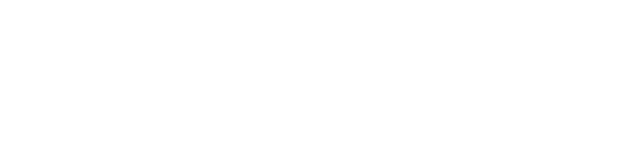
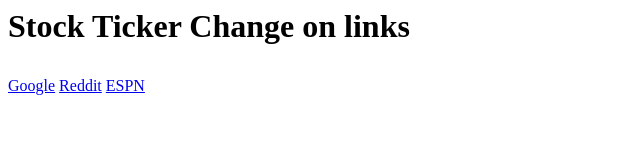
Before and after one commit to sorines/stockTickerChange, a plain HTML site: page index.html in a window 1280 px wide. Shown: the whole page, without its empty margins (0-640 px from the left). Drawn offline with Linux system fonts and the light colour scheme.

Commit message:
added links

```diff
--- a/index.html
+++ b/index.html
@@ -1,8 +1,20 @@
-<html>
+<html lang="en">
     <!-- this is mvp-->
+        <head>
+                <meta charset= "utf-8">
 
 
 
+
+   <h1>
+    <p>Stock Ticker Change on links</p>
+   </h1>
+  <body>
+    <span><a href="http://www.google.com">Google</a></span>
+    <span><a href="http://www.reddit.com">Reddit</a></span>
+    <span><a href="http://www.espn.com">ESPN</a></span>
+
+</body>
 
 
 
```
